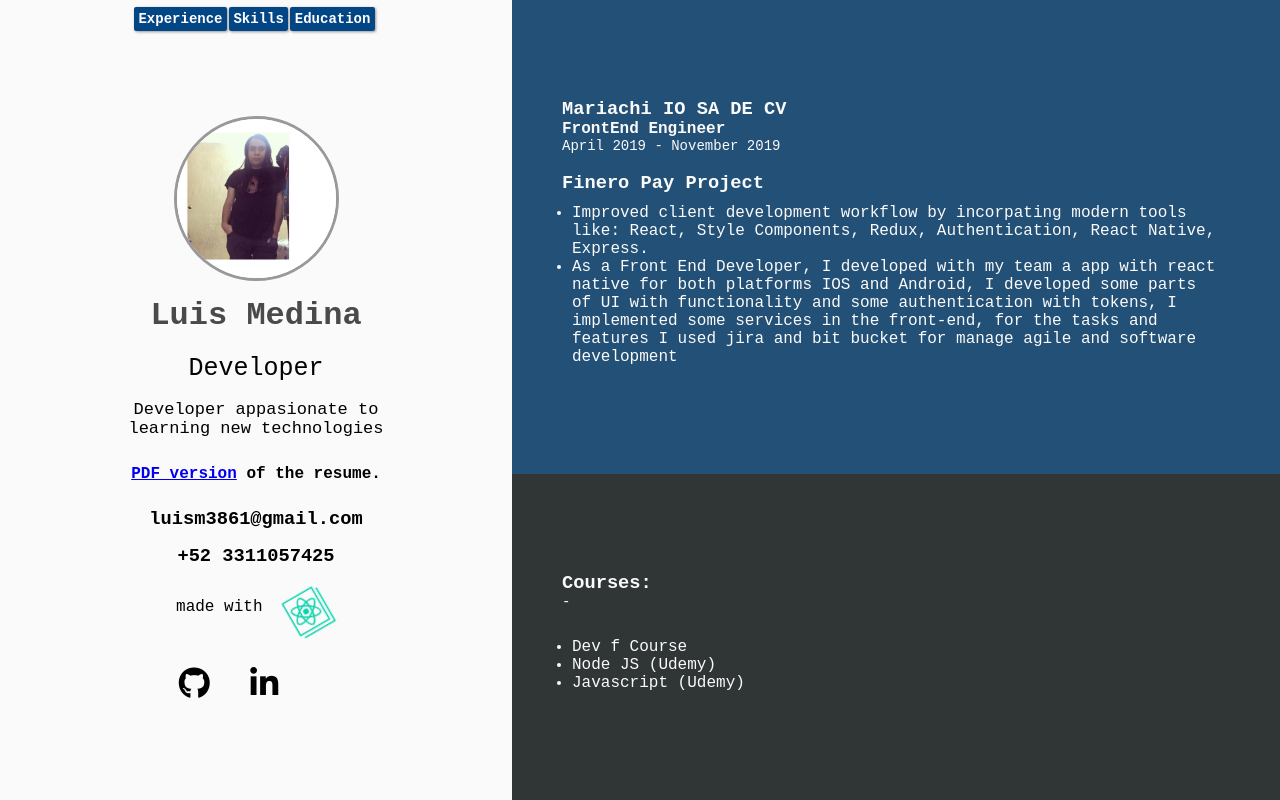
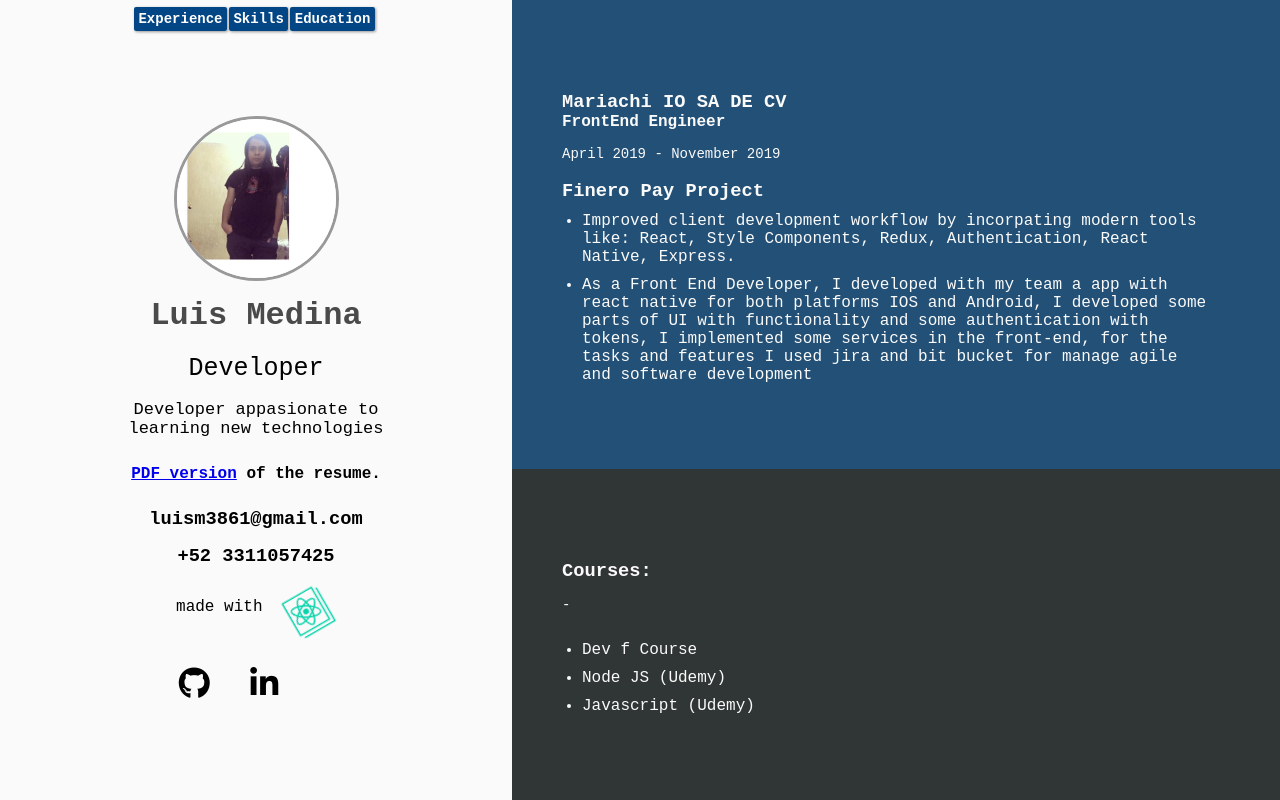
Before and after one commit to luism3861/resume-react, a React (Create React App) app: page / in a window 1280 px wide. Built offline with nearby package versions, Linux system fonts and the light colour scheme.

Commit message:
fix some styles in job list

```diff
--- a/src/App.css
+++ b/src/App.css
@@ -212,6 +212,10 @@
   margin: 0.625rem;
 }
 
+.job__header {
+  margin: 0.938rem 0rem;
+}
+
 
 /*
  * SKILLS
--- a/src/components/Job.js
+++ b/src/components/Job.js
@@ -21,7 +21,7 @@ const Job = ({ details, colors }) => {
         <ul className='job__list'>
           {details.highlights.map((key, index) => {
             return (
-              <li key={index} className='job__list__style'>
+              <li key={index} className='job__list'>
                 {details.highlights[index]}
               </li>
             );
```
